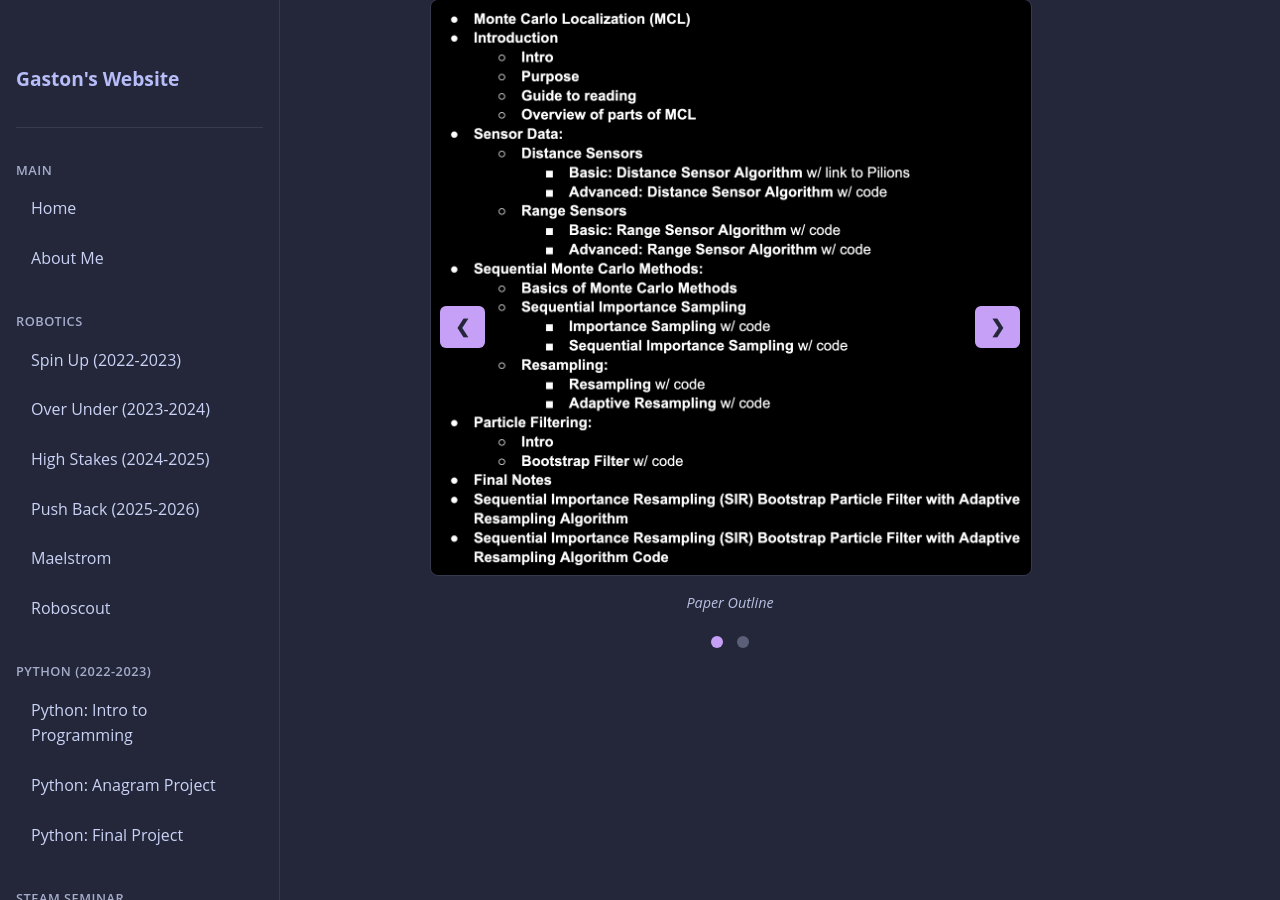
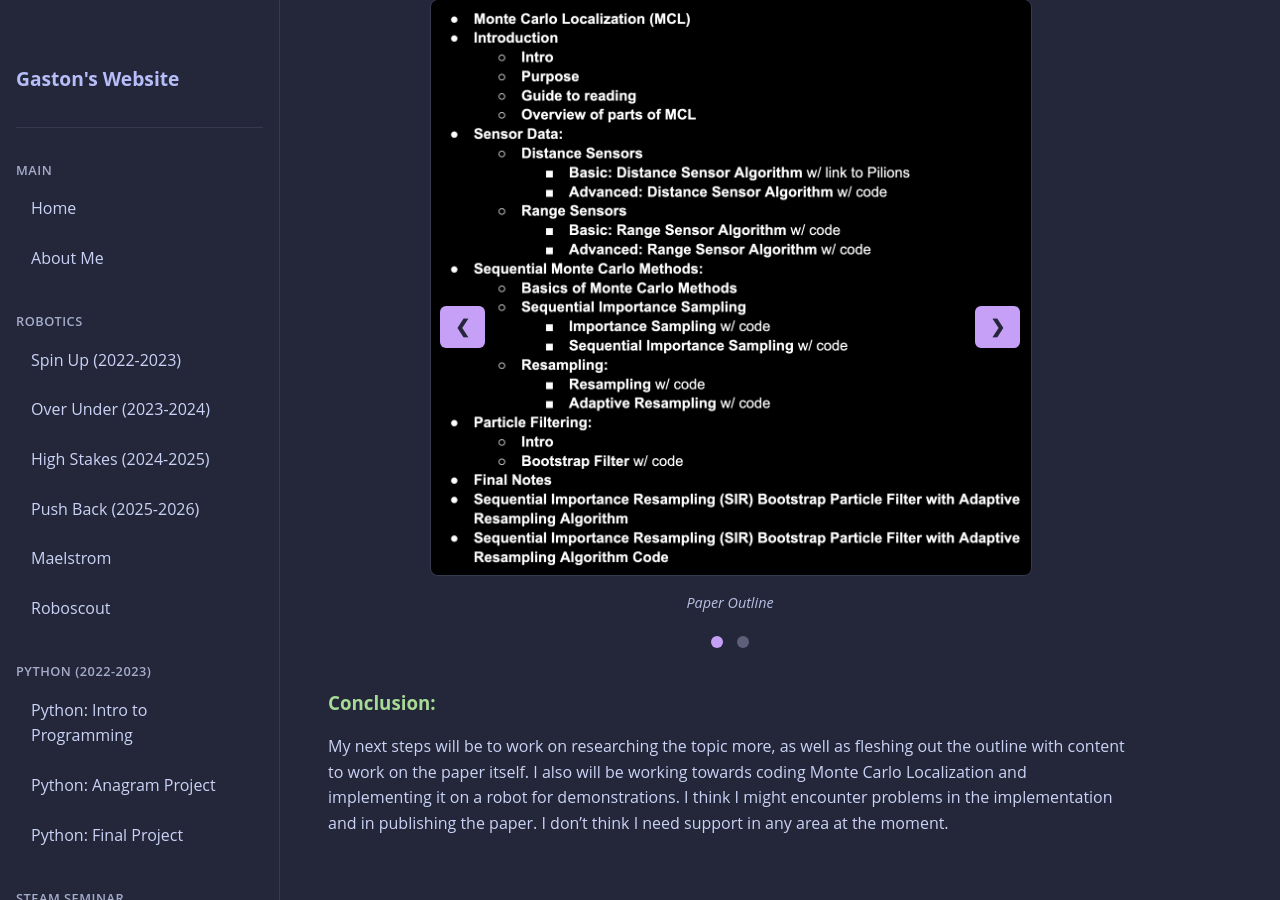
Before and after one commit to Lunar-Eclipse255/gaston.github.io, a Jekyll site: the page built from docs/posts/STEAM seminar/ideate.md, in a window 1280 px wide and 900 px high, scrolled down 2308 px. Built offline with Jekyll 4.4.1, drawn with Linux system fonts in a browser that asks for light colours.

Commit message:
conculsion

```diff
--- a/docs/posts/STEAM seminar/ideate.md
+++ b/docs/posts/STEAM seminar/ideate.md
@@ -67,3 +67,7 @@ Below is the X-Ray views of my paper in two parts. The first part outlines every
 </div>
 
 <script src="{{ site.baseurl }}/assets/js/carousel-xray.js"></script>
+
+### Conclusion:
+
+My next steps will be to work on researching the topic more, as well as fleshing out the outline with content to work on the paper itself. I also will be working towards coding Monte Carlo Localization and implementing it on a robot for demonstrations. I think I might encounter problems in the implementation and in publishing the paper. I don't think I need support in any area at the moment.
```
